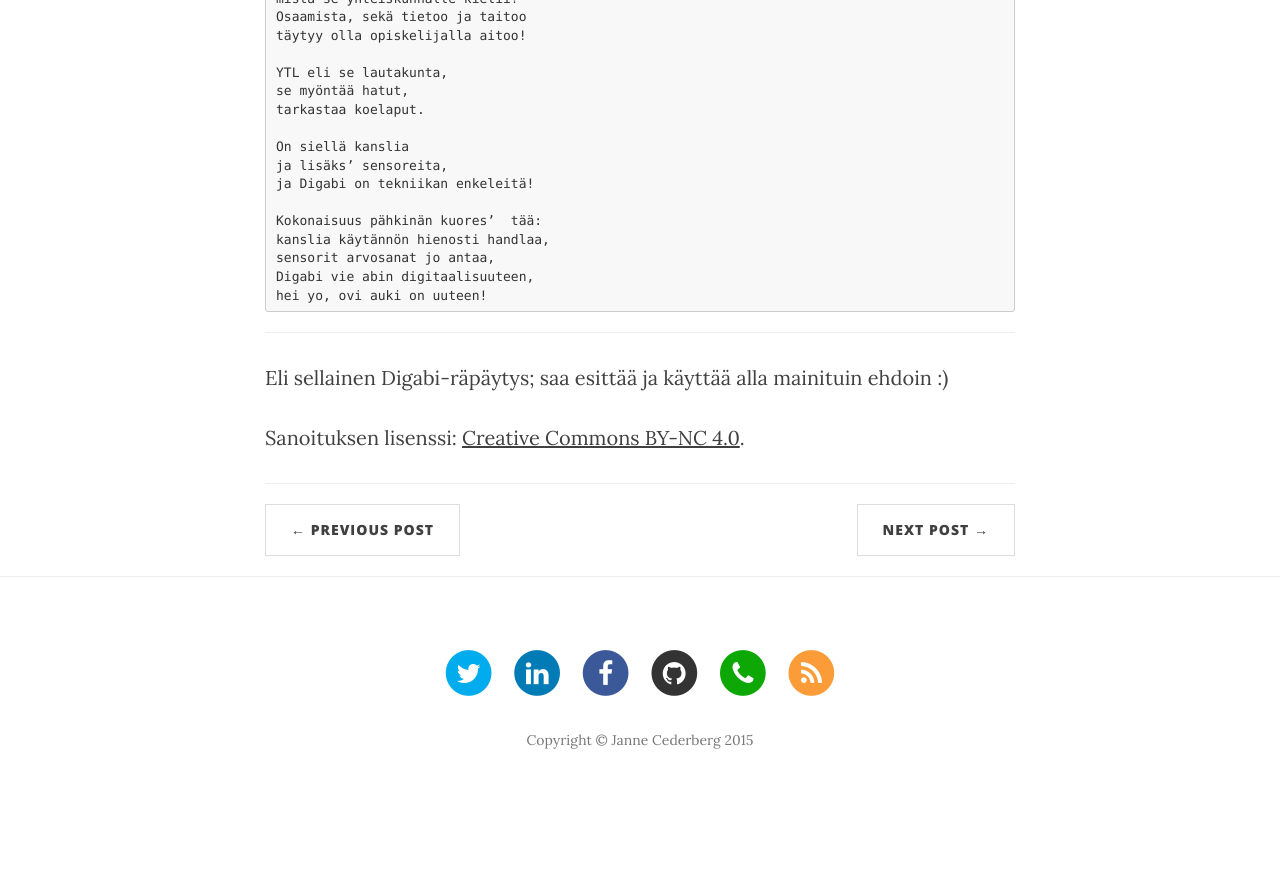
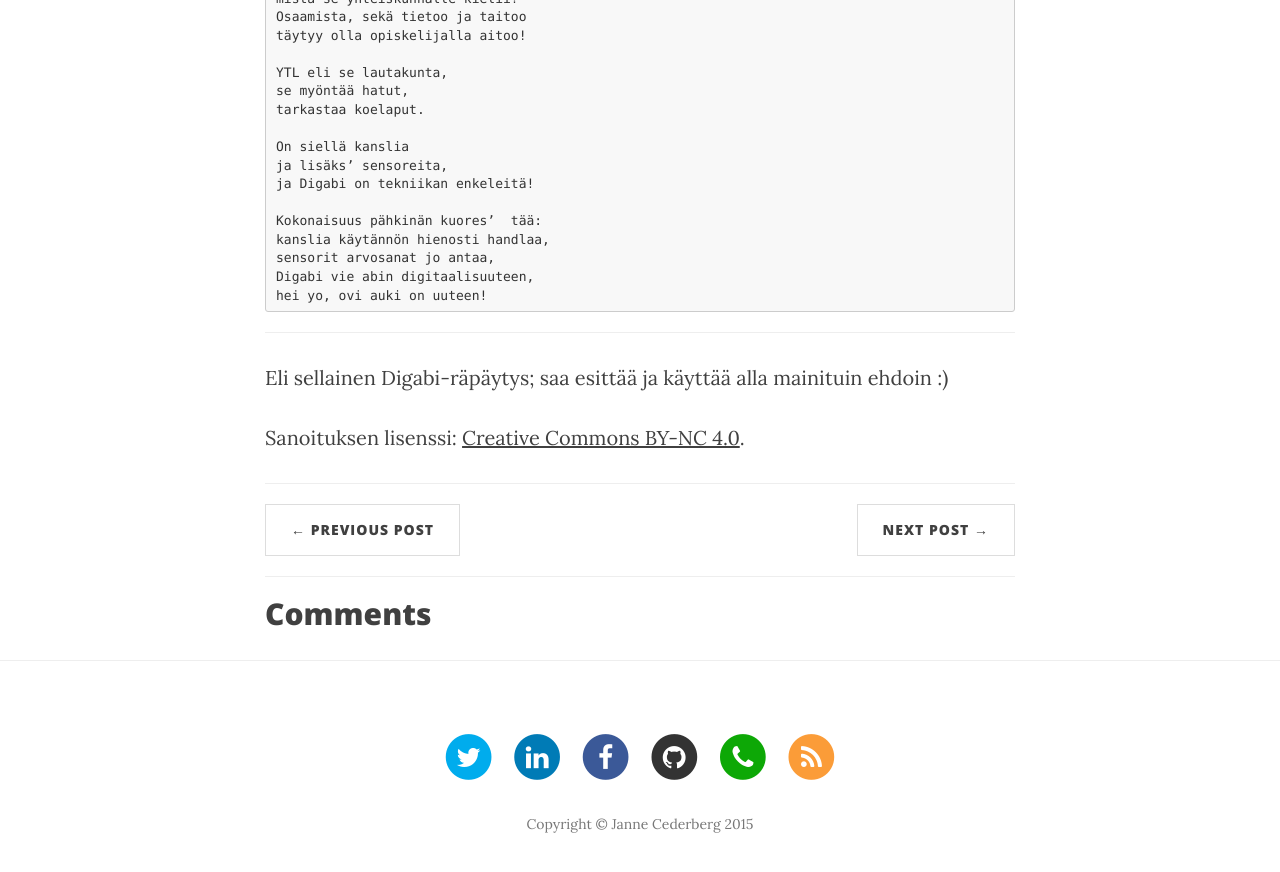
Before and after one commit to jannecederberg/jannecederberg.github.io, a Jekyll site: the page built from _posts/2014-12-01-ytln-kanslian-ja-digabin-roolit-rap.md, in a window 1280 px wide and 900 px high, scrolled down 880 px. Shown: the top 872 px of the window. Built offline with Jekyll 4.4.1, drawn with Linux system fonts in a browser that asks for light colours; nearby versions of some CDN libraries; comment, search, counter and statistics services are not loaded; before the commit the page ends 1696 px from its top, so only the background shows below that.

Commit message:
Add Disqus comments to articles

```diff
--- /dev/null
+++ b/_includes/disqus.html
@@ -0,0 +1,13 @@
+<div id="disqus_thread"></div>
+<script type="text/javascript">
+    /* * * CONFIGURATION VARIABLES * * */
+    var disqus_shortname = 'jannecederberg';
+
+    /* * * DON'T EDIT BELOW THIS LINE * * */
+    (function() {
+        var dsq = document.createElement('script'); dsq.type = 'text/javascript'; dsq.async = true;
+        dsq.src = '//' + disqus_shortname + '.disqus.com/embed.js';
+        (document.getElementsByTagName('head')[0] || document.getElementsByTagName('body')[0]).appendChild(dsq);
+    })();
+</script>
+<noscript>Please enable JavaScript to view the <a href="https://disqus.com/?ref_noscript" rel="nofollow">comments powered by Disqus.</a></noscript>
--- a/_layouts/post.html
+++ b/_layouts/post.html
@@ -42,6 +42,11 @@
                     {% endif %}
                 </ul>
 
+                <hr>
+
+                <h2>Comments</h2>
+                {% include disqus.html %}
+
             </div>
         </div>
     </div>
```
